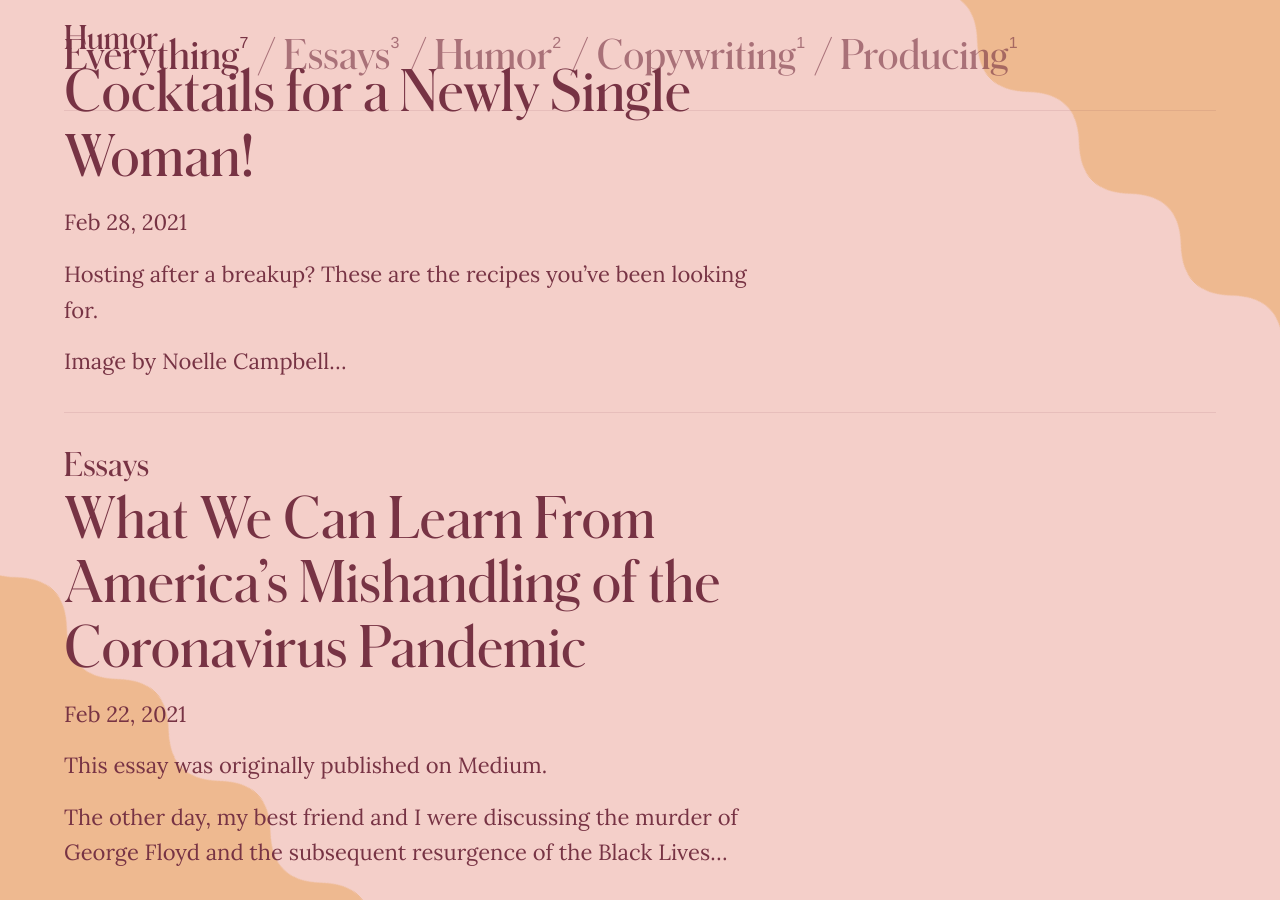
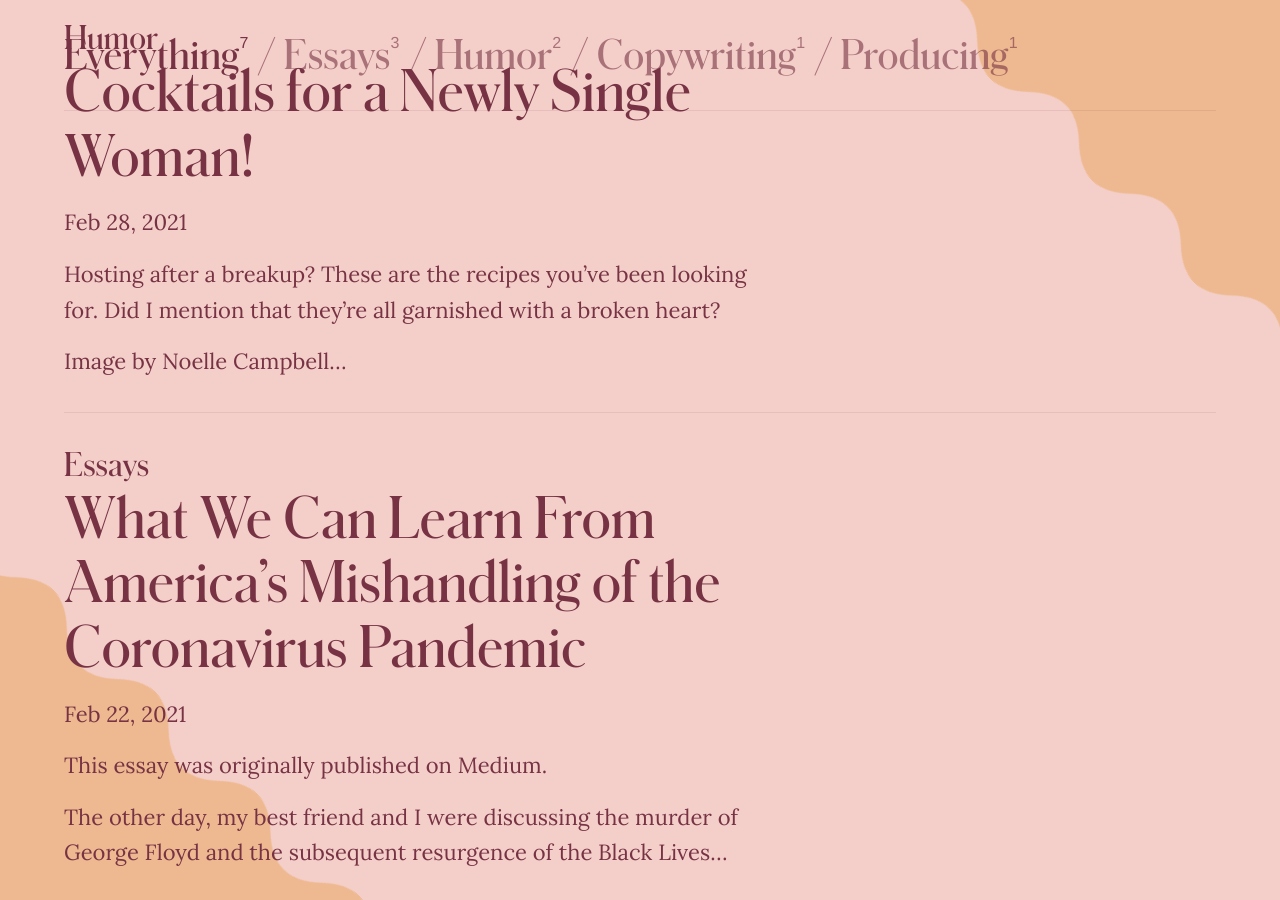
Before and after one commit to smittenn/laa-blog, a Jekyll site: the page built from index.md, in a window 1280 px wide and 900 px high, scrolled down 771 px. Built offline with Jekyll 4.4.1, drawn with Linux system fonts in a browser that asks for light colours.

Commit message:
Updated Cocktails For A Newly Single Woman

```diff
--- a/_posts/2021-02-28-cocktails-for-a-newly-single-woman.markdown
+++ b/_posts/2021-02-28-cocktails-for-a-newly-single-woman.markdown
@@ -5,7 +5,7 @@ categories:
 - Humor
 ---
 
-Hosting after a breakup? These are the recipes you’ve been looking for.
+Hosting after a breakup? These are the recipes you’ve been looking for. Did I mention that they're all garnished with a broken heart?
 
 {% include image.html url="../../../../uploads/cocktails-for-a-newly-single-woman.jpg" description="Image by [Noelle Campbell](https://hellonoelle.co/)" %}
 
```
